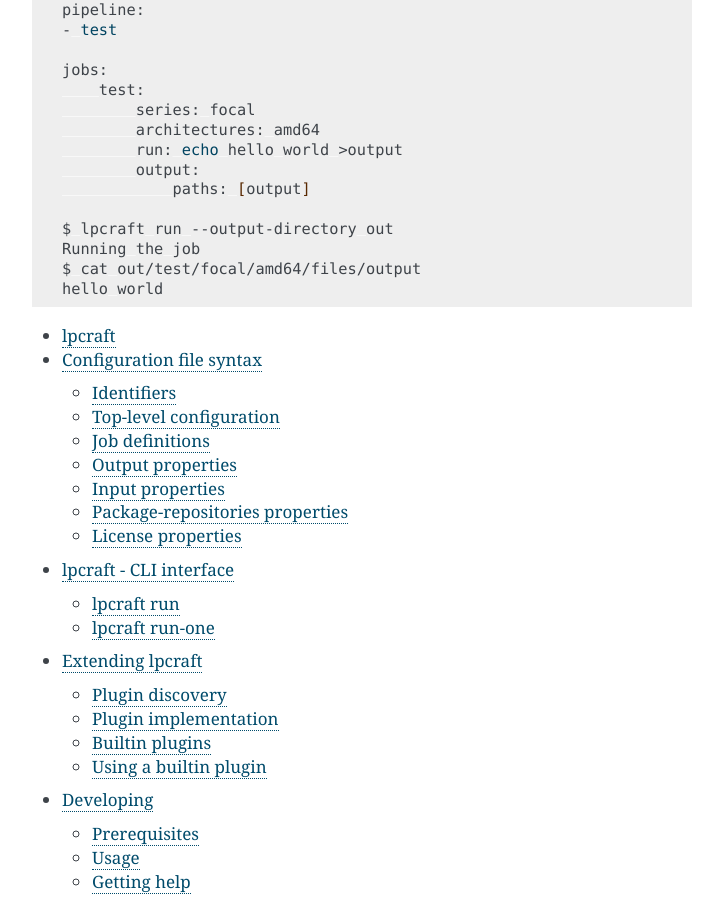
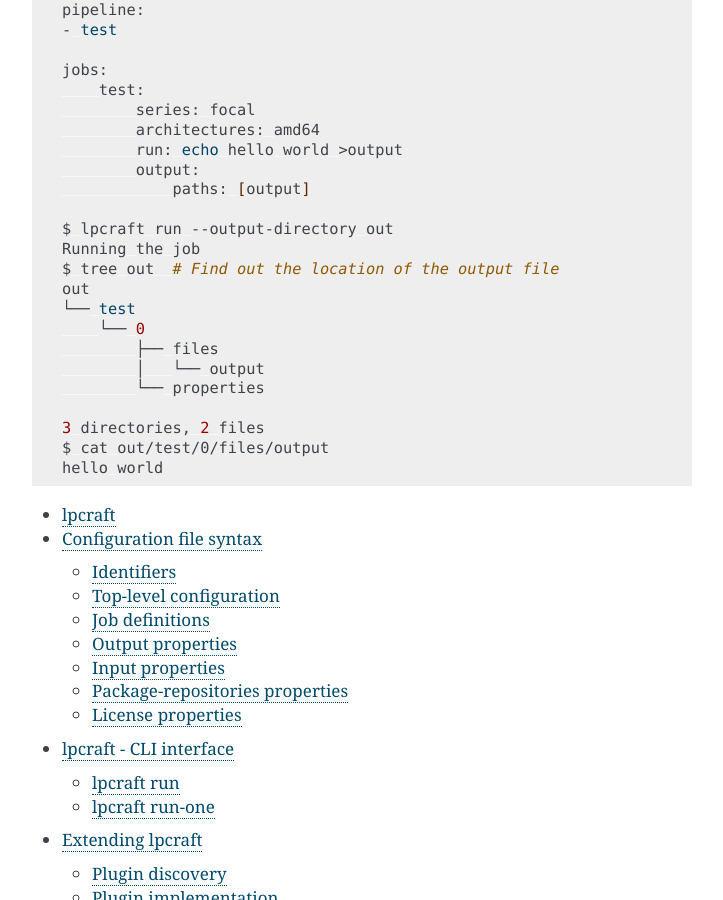
Before and after one commit to tushar5526/lpci-mirror, a Sphinx documentation site: the page built from docs/index.rst, in a window 1280 px wide and 900 px high, scrolled down 424 px. Shown: the whole window, without its empty margins (388-1111 px from the left). Built offline with Sphinx 7.4.7, drawn with Linux system fonts in a browser that asks for light colours.

Commit message:
Update the output file path in the example configuration

```diff
--- a/docs/index.rst
+++ b/docs/index.rst
@@ -37,7 +37,16 @@
 
     $ lpcraft run --output-directory out
     Running the job
-    $ cat out/test/focal/amd64/files/output
+    $ tree out  # Find out the location of the output file
+    out
+    └── test
+        └── 0
+            ├── files
+            │   └── output
+            └── properties
+
+    3 directories, 2 files
+    $ cat out/test/0/files/output
     hello world
 
 
```
